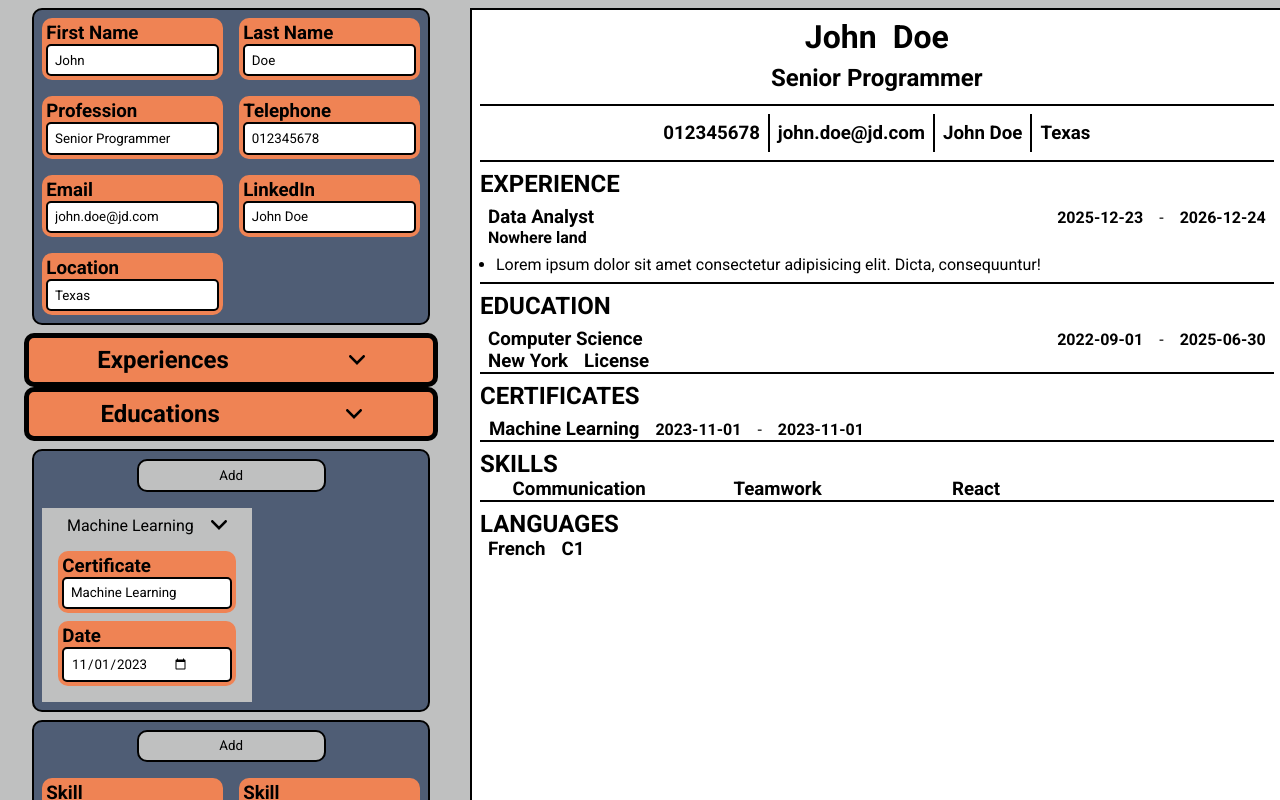
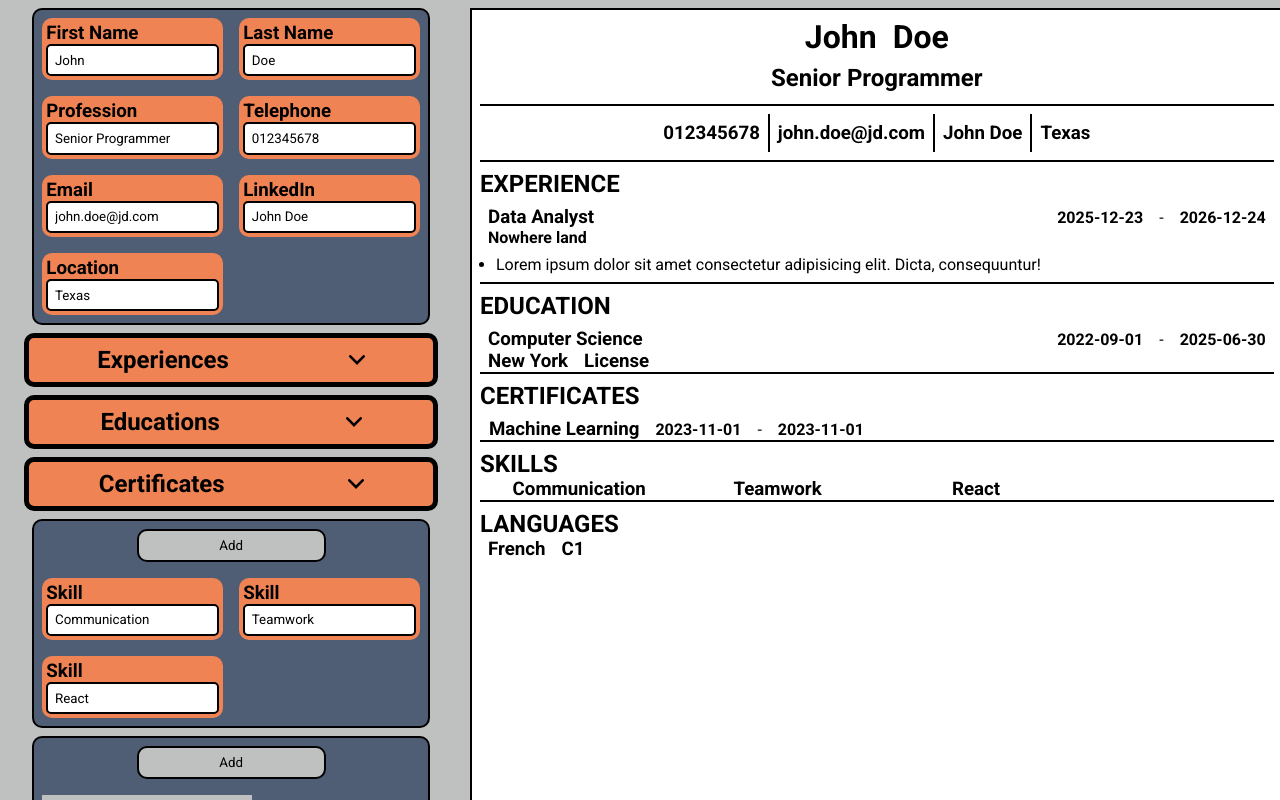
Before and after one commit to Pourixa/CVBuilder, a React (Vite) app: page / in a window 1280 px wide. Shown: the top 800 px of the page. Built offline with nearby package versions, Linux system fonts and the light colour scheme.

Commit message:
Add all the properties to Certificates

```diff
--- a/components/edit.jsx
+++ b/components/edit.jsx
@@ -18,6 +18,9 @@ function Edit({
   onEducationDelete,
 
   onCertificateChange,
+  onCertificateAdd ,
+  onCertificateDelete ,
+
   onSkillChange,
   onLanguageChange
 }) {
@@ -26,7 +29,7 @@ function Edit({
       <EditHeader generalInfo={data.generalInfo} onGeneralChange={onGeneralChange} />
       <JobForm experiences={data.experiences} onExperienceChange={onExperienceChange} onExperienceAdd = {onExperienceAdd} onExperienceDelete = {onExperienceDelete}/>
       <EducationForm educations={data.educations} onEducationChange={onEducationChange} onEducationAdd = {onEducationAdd} onEducationDelete={onEducationDelete}/>
-      <CertificateForm certificates={data.certificates} onCertificateChange={onCertificateChange} />
+      <CertificateForm certificates={data.certificates} onCertificateChange={onCertificateChange} onCertificateAdd = {onCertificateAdd} onCertificateDelete = {onCertificateDelete}/>
       <SkillForm skills={data.skills} onSkillChange={onSkillChange} />
       <LanguageForm languages={data.languages} onLanguageChange={onLanguageChange} />
     </div>
--- a/components/editCertificates.jsx
+++ b/components/editCertificates.jsx
@@ -1,16 +1,23 @@
 import { AddButton } from "./addbutton"
+import { Title } from "./editTitle";
 import { SingleCert } from "./singleCert"
+import { useState } from "react"
 const fields = [
   { label: 'Certificate', name: 'certificate', type: 'text', placeholder: 'Machine Learning' },
   { label: 'Date', name: 'date', type: 'date', placeholder: '25/02/1998' }
 ]
 
-function CertificateForm({ certificates, onCertificateChange }) {
+function CertificateForm({ certificates, onCertificateChange  , onCertificateAdd , onCertificateDelete}) {
+    const [folded , setFolded] = useState(true);
+
   return (
-    <div className="editCertificate">
-<AddButton/>
-<SingleCert certificates={certificates} onCertificateChange={onCertificateChange} fields={fields}/>
-    </div>
+    <>
+    <Title name={"Certificates"} onToggle={() => {setFolded(!folded)}} folded={folded}/>
+    {!folded && <div className="editCertificate">
+<AddButton addFunction={onCertificateAdd}/>
+<SingleCert certificates={certificates} onCertificateChange={onCertificateChange} fields={fields} onCertificateDelete = {onCertificateDelete}/>
+    </div>}
+  </>
   )
 }
 
--- a/components/singleCert.jsx
+++ b/components/singleCert.jsx
@@ -1,16 +1,17 @@
+import { DeleteButton } from "./deleteButton";
 import { Input } from "./input";
 import { useState } from "react";
-function SingleCert({certificates,fields,onCertificateChange})
+function SingleCert({certificates,fields,onCertificateChange , onCertificateDelete})
 {
-    const [folded , setFold] = useState(false);
-    function handleFold()
+    const [unfolded , setUnFold] = useState(0);
+    function handleFold(index)
     {
-        setFold(prev => !prev)
+      setUnFold(index);
     }
     return <>
           {certificates.map((certificate, index) => (
-        <div key={certificate.id} className={(folded ? "folded" : "notfolded")}>
-            <div className="certificateTitle" onClick={handleFold}>
+        <div key={certificate.id} className={(unfolded == index ? "notfolded" : "folded")}>
+            <div className="certificateTitle" onClick={() =>handleFold(index)}>
             <p>{certificate.certificate}</p>
             <svg xmlns="http://www.w3.org/2000/svg" xmlns:xlink="http://www.w3.org/1999/xlink" fill="#000000" version="1.1" id="Capa_1" width="16px" height="16px" viewBox="0 0 30.727 30.727" xml:space="preserve">
               <g>
@@ -24,9 +25,10 @@ function SingleCert({certificates,fields,onCertificateChange})
               value={certificate[field.name] || ''}
               onChange={e => onCertificateChange(index, field.name, e.target.value)}
               {...field}
-              style = {{display :folded ? "none" : "flex"}}
+              style = {{display :unfolded == index ? "flex" : "none"}}
             />
           ))}
+          <DeleteButton DeleteFunction={() => onCertificateDelete(index)}/>
         </div>
       ))}</>
 }
--- a/src/App.jsx
+++ b/src/App.jsx
@@ -154,7 +154,7 @@ function App() {
 
   const handleAddEducation = () =>
   {
-    const idx = data.experiences.length;
+    const idx = data.educations.length;
     setData(prev => ({
       ...prev,
       educations: [
@@ -180,6 +180,31 @@ function App() {
     }))
   }
 
+    const handleAddCertificate = () =>
+  {
+    const idx = data.certificates.length;
+    setData(prev => ({
+      ...prev,
+      certificates: [
+        ...prev.certificates,
+    {
+      id: 'cert-'+idx+1,
+      certificate: 'Machine Learning',
+      date: '2023-11-01'
+    }
+    ]
+    }))
+  }
+  const handleDeleteCertificate = (index) =>
+  {
+    let arrayCopy = [...data.certificates]
+    arrayCopy.splice(index,1)
+    setData(prev => ({
+      ...prev,
+      certificates:arrayCopy
+    }))
+  }
+
   return (
     <>
       <Edit
@@ -195,6 +220,9 @@ function App() {
         onEducationDelete = {handleDeleteEducation}
 
         onCertificateChange={handleCertificateChange}
+        onCertificateAdd = {handleAddCertificate}
+        onCertificateDelete = {handleDeleteCertificate}
+
         onSkillChange={handleSkillChange}
         onLanguageChange={handleLanguageChange}
       />
--- a/src/index.css
+++ b/src/index.css
@@ -344,10 +344,14 @@ box-shadow: 2px 2px 2px rgba(0, 0, 0, 0.288);
     align-items: center;
     border-radius: 10px;
     background-color: var(--secondColor);
+    margin-bottom: 0.5em;
+}
+.title:hover {
+    cursor: pointer;
 }
 .title > svg
 {
-    transition: transform 1s ease;
+    transition: transform 0.3s ease;
 }
 
 .editNotFold
```
